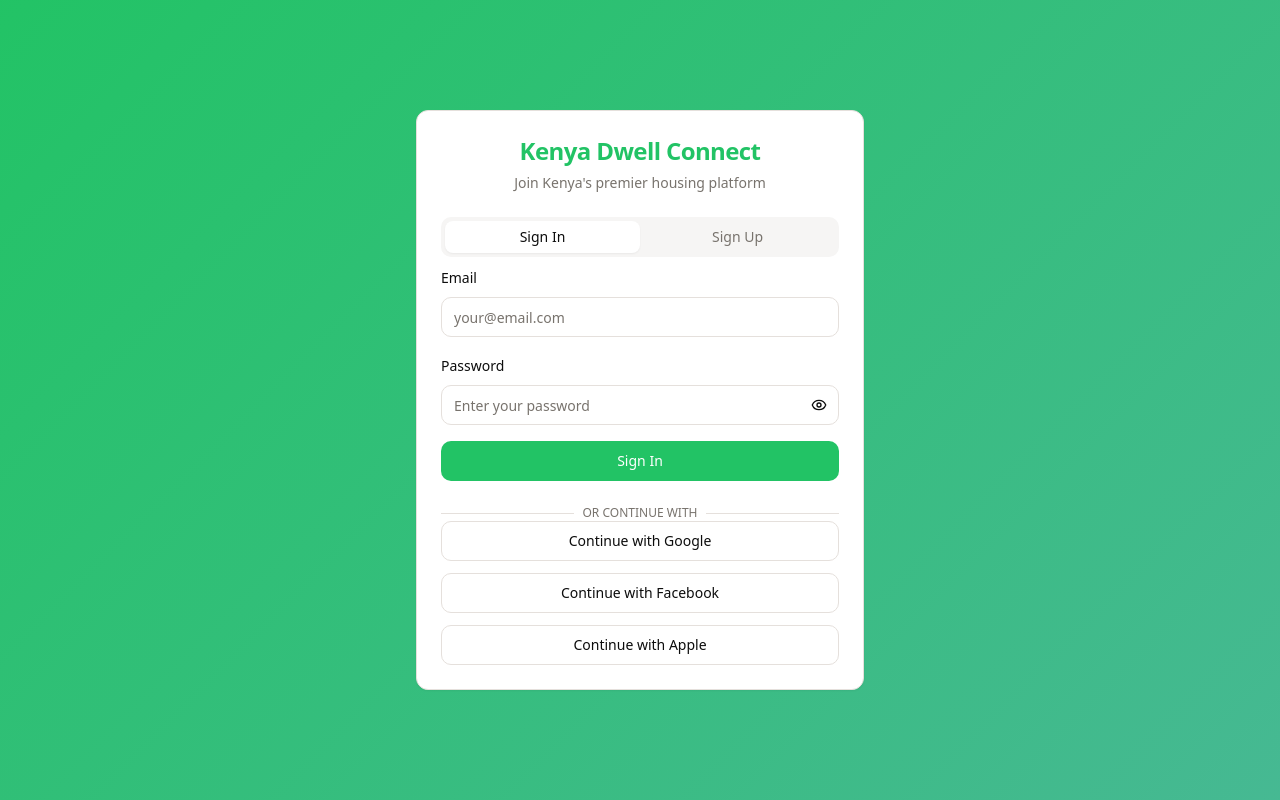
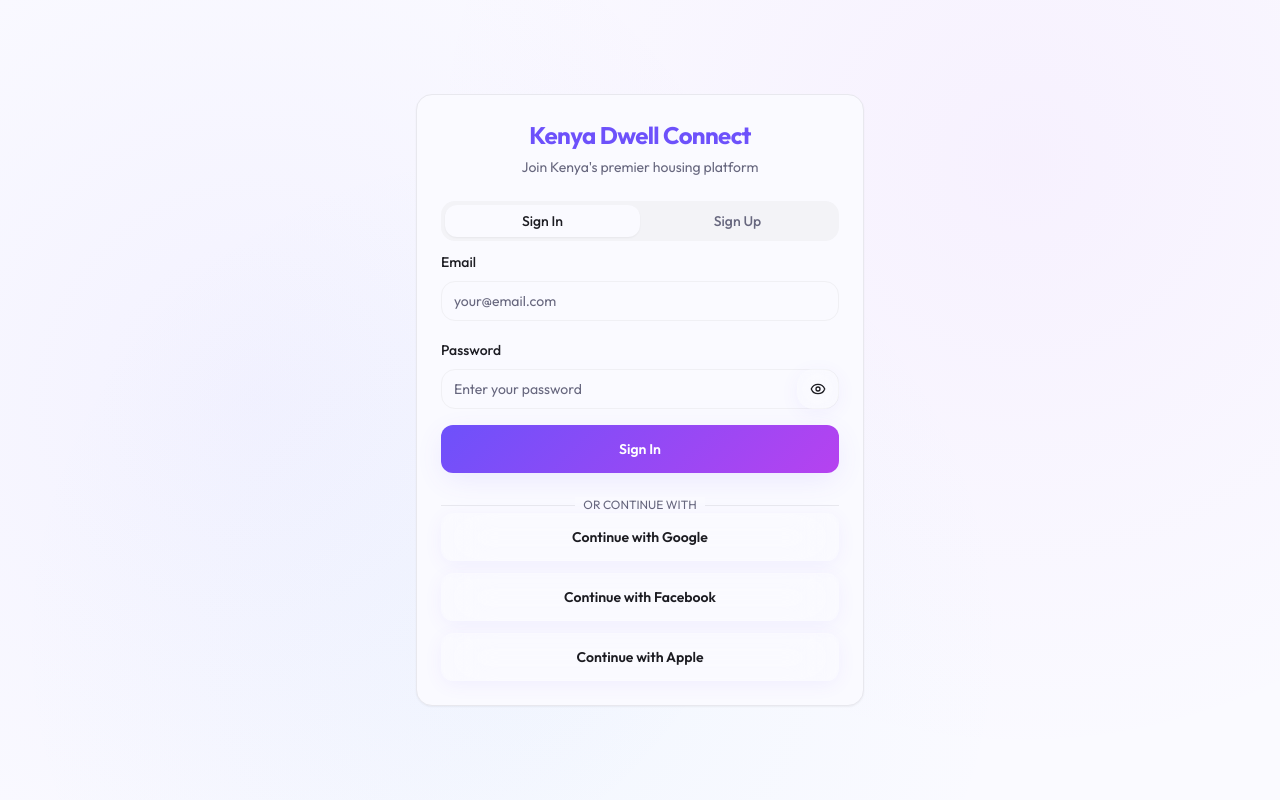
Before and after one commit to Jeffrey-Dev-max/kenya-dwell-connect, a React (Vite) app: page /auth in a window 1280 px wide. Built offline with nearby package versions, Linux system fonts and the light colour scheme.

Commit message:
Refactor UI and improve functionality

```diff
--- a/index.html
+++ b/index.html
@@ -15,6 +15,11 @@
     <meta name="twitter:card" content="summary_large_image" />
     <meta name="twitter:site" content="@lovable_dev" />
     <meta name="twitter:image" content="https://lovable.dev/opengraph-image-p98pqg.png" />
+
+    <!-- Google Fonts - Outfit -->
+    <link rel="preconnect" href="https://fonts.googleapis.com">
+    <link rel="preconnect" href="https://fonts.gstatic.com" crossorigin>
+    <link href="https://fonts.googleapis.com/css2?family=Outfit:wght@300;400;500;600;700;800&display=swap" rel="stylesheet">
   </head>
 
   <body>
--- a/src/components/ui/button.tsx
+++ b/src/components/ui/button.tsx
@@ -5,25 +5,26 @@ import { cva, type VariantProps } from "class-variance-authority"
 import { cn } from "@/lib/utils"
 
 const buttonVariants = cva(
-  "inline-flex items-center justify-center gap-2 whitespace-nowrap rounded-md text-sm font-medium ring-offset-background transition-colors focus-visible:outline-none focus-visible:ring-2 focus-visible:ring-ring focus-visible:ring-offset-2 disabled:pointer-events-none disabled:opacity-50 [&_svg]:pointer-events-none [&_svg]:size-4 [&_svg]:shrink-0",
+  "inline-flex items-center justify-center gap-2 whitespace-nowrap rounded-xl text-sm font-semibold ring-offset-background transition-all duration-300 focus-visible:outline-none focus-visible:ring-2 focus-visible:ring-ring focus-visible:ring-offset-2 disabled:pointer-events-none disabled:opacity-50 [&_svg]:pointer-events-none [&_svg]:size-4 [&_svg]:shrink-0",
   {
     variants: {
       variant: {
-        default: "bg-primary text-primary-foreground hover:bg-primary/90",
+        default: "bg-gradient-hero text-white hover:shadow-glow hover:scale-105 shadow-medium",
         destructive:
-          "bg-destructive text-destructive-foreground hover:bg-destructive/90",
+          "bg-destructive text-destructive-foreground hover:bg-destructive/90 hover:shadow-glow",
         outline:
-          "border border-input bg-background hover:bg-accent hover:text-accent-foreground",
+          "border border-white/20 glass-card hover:bg-primary/10 hover:border-primary/30 hover:shadow-soft backdrop-blur-xl",
         secondary:
-          "bg-secondary text-secondary-foreground hover:bg-secondary/80",
-        ghost: "hover:bg-accent hover:text-accent-foreground",
-        link: "text-primary underline-offset-4 hover:underline",
+          "bg-gradient-sunset text-white hover:shadow-glow hover:scale-105 shadow-medium",
+        ghost: "glass-card hover:bg-primary/10 hover:shadow-soft backdrop-blur-xl border border-white/10",
+        link: "text-primary underline-offset-4 hover:underline hover:scale-105",
+        premium: "bg-gradient-aurora text-white hover:shadow-glow hover:scale-105 shadow-strong",
       },
       size: {
-        default: "h-10 px-4 py-2",
-        sm: "h-9 rounded-md px-3",
-        lg: "h-11 rounded-md px-8",
-        icon: "h-10 w-10",
+        default: "h-12 px-6 py-3",
+        sm: "h-10 rounded-lg px-4 py-2",
+        lg: "h-14 rounded-xl px-8 py-4 text-base",
+        icon: "h-12 w-12",
       },
     },
     defaultVariants: {
--- a/src/index.css
+++ b/src/index.css
@@ -2,64 +2,71 @@
 @tailwind components;
 @tailwind utilities;
 
-/* Kenya Dwell Connect Design System - Inspired by Kenyan landscape and culture */
+/* Elegant Modern Design System - Luxury Property Platform */
 
 @layer base {
   :root {
-    /* Kenya-inspired color palette */
-    --background: 0 0% 100%;
-    --foreground: 0 0% 5%;
+    /* Modern elegant color palette */
+    --background: 240 100% 99%;
+    --foreground: 240 10% 12%;
 
-    /* Card and surface colors */
-    --card: 0 0% 100%;
-    --card-foreground: 0 0% 5%;
-    --popover: 0 0% 100%;
-    --popover-foreground: 0 0% 5%;
+    /* Card and surface colors with glass effect */
+    --card: 240 100% 99%;
+    --card-foreground: 240 10% 12%;
+    --popover: 240 100% 99%;
+    --popover-foreground: 240 10% 12%;
 
-    /* Primary colors - Green nature palette */
-    --primary: 145 70% 45%; /* Rich forest green */
-    --primary-foreground: 0 0% 100%;
-    --primary-light: 145 60% 55%;
-    --primary-dark: 145 80% 35%;
+    /* Sophisticated primary colors */
+    --primary: 250 95% 65%; /* Elegant purple-blue */
+    --primary-foreground: 240 100% 99%;
+    --primary-light: 250 85% 75%;
+    --primary-dark: 250 95% 55%;
 
-    /* Secondary colors - Complementary earth tones */
-    --secondary: 120 50% 40%; /* Deep emerald */
-    --secondary-foreground: 0 0% 100%;
-    --secondary-light: 120 40% 50%;
+    /* Rich secondary colors */
+    --secondary: 280 85% 60%; /* Deep violet */
+    --secondary-foreground: 240 100% 99%;
+    --secondary-light: 280 75% 70%;
 
-    /* Accent colors - Natural accents */
-    --accent: 160 45% 50%; /* Sage green */
-    --accent-foreground: 0 0% 100%;
-    --accent-warm: 90 60% 45%; /* Olive green */
+    /* Accent colors - Luxurious tones */
+    --accent: 200 85% 65%; /* Ocean blue */
+    --accent-foreground: 240 100% 99%;
+    --accent-warm: 320 70% 65%; /* Rose gold */
 
-    /* Neutral tones - Inspired by Kenyan earth */
-    --muted: 30 10% 96%;
-    --muted-foreground: 30 5% 45%;
-    --border: 30 15% 88%;
-    --input: 30 15% 88%;
+    /* Refined neutral tones */
+    --muted: 240 20% 96%;
+    --muted-foreground: 240 10% 45%;
+    --border: 240 15% 92%;
+    --input: 240 15% 95%;
 
     /* Status colors */
-    --destructive: 0 70% 50%;
-    --destructive-foreground: 0 0% 100%;
-    --success: 145 70% 45%;
-    --success-foreground: 0 0% 100%;
-    --warning: 45 85% 55%;
-    --warning-foreground: 0 0% 5%;
+    --destructive: 0 85% 60%;
+    --destructive-foreground: 240 100% 99%;
+    --success: 140 70% 55%;
+    --success-foreground: 240 100% 99%;
+    --warning: 45 95% 65%;
+    --warning-foreground: 240 10% 12%;
 
     /* Interactive elements */
-    --ring: 145 70% 45%;
-    --radius: 0.75rem;
+    --ring: 250 95% 65%;
+    --radius: 1rem;
 
-    /* Gradients inspired by Kenyan landscapes */
-    --gradient-sunset: linear-gradient(135deg, hsl(90 60% 45%), hsl(120 50% 40%));
-    --gradient-savanna: linear-gradient(180deg, hsl(145 60% 55%), hsl(120 55% 40%));
-    --gradient-forest: linear-gradient(135deg, hsl(145 70% 45%), hsl(160 45% 50%));
-    --gradient-hero: linear-gradient(135deg, hsl(145 70% 45%), hsl(90 60% 45%));
+    /* Elegant gradient collection */
+    --gradient-sunset: linear-gradient(135deg, hsl(320 70% 65%), hsl(280 85% 60%));
+    --gradient-ocean: linear-gradient(135deg, hsl(200 85% 65%), hsl(250 95% 65%));
+    --gradient-aurora: linear-gradient(135deg, hsl(250 95% 65%), hsl(280 85% 60%), hsl(320 70% 65%));
+    --gradient-hero: linear-gradient(135deg, hsl(250 95% 65%), hsl(280 85% 60%));
+    --gradient-glass: linear-gradient(135deg, rgba(255, 255, 255, 0.1), rgba(255, 255, 255, 0.05));
 
-    /* Shadows with green tones */
-    --shadow-soft: 0 4px 20px -2px hsl(145 70% 45% / 0.1);
-    --shadow-medium: 0 8px 30px -4px hsl(145 70% 45% / 0.15);
-    --shadow-strong: 0 16px 40px -8px hsl(145 70% 45% / 0.2);
+    /* Sophisticated shadows */
+    --shadow-soft: 0 4px 20px -2px hsl(250 95% 65% / 0.08);
+    --shadow-medium: 0 8px 30px -4px hsl(250 95% 65% / 0.12);
+    --shadow-strong: 0 16px 40px -8px hsl(250 95% 65% / 0.16);
+    --shadow-glow: 0 0 40px hsl(250 95% 65% / 0.15);
+
+    /* Glass morphism effects */
+    --glass-border: rgba(255, 255, 255, 0.2);
+    --glass-bg: rgba(255, 255, 255, 0.05);
+    --glass-backdrop: blur(20px);
 
     /* Animation variables */
     --transition-smooth: all 0.3s cubic-bezier(0.4, 0, 0.2, 1);
@@ -77,61 +84,86 @@
   }
 
   .dark {
-    --background: 145 25% 8%;
-    --foreground: 145 15% 95%;
+    --background: 240 15% 8%;
+    --foreground: 240 10% 95%;
 
-    --card: 145 25% 10%;
-    --card-foreground: 145 15% 95%;
+    --card: 240 20% 10%;
+    --card-foreground: 240 10% 95%;
 
-    --popover: 145 25% 10%;
-    --popover-foreground: 145 15% 95%;
+    --popover: 240 20% 10%;
+    --popover-foreground: 240 10% 95%;
 
-    --primary: 145 60% 65%;
-    --primary-foreground: 145 25% 8%;
-    --primary-light: 145 50% 70%;
-    --primary-dark: 145 70% 55%;
+    --primary: 250 95% 70%;
+    --primary-foreground: 240 15% 8%;
+    --primary-light: 250 85% 80%;
+    --primary-dark: 250 95% 60%;
 
-    --secondary: 120 45% 25%;
-    --secondary-foreground: 145 15% 95%;
-    --secondary-light: 120 35% 35%;
+    --secondary: 280 85% 65%;
+    --secondary-foreground: 240 15% 8%;
+    --secondary-light: 280 75% 75%;
 
-    --muted: 145 20% 15%;
-    --muted-foreground: 145 10% 70%;
+    --muted: 240 15% 15%;
+    --muted-foreground: 240 10% 70%;
 
-    --accent: 160 40% 35%;
-    --accent-foreground: 145 15% 95%;
-    --accent-warm: 90 50% 35%;
+    --accent: 200 85% 70%;
+    --accent-foreground: 240 15% 8%;
+    --accent-warm: 320 70% 70%;
 
-    --destructive: 0 65% 45%;
-    --destructive-foreground: 145 15% 95%;
+    --destructive: 0 85% 65%;
+    --destructive-foreground: 240 10% 95%;
 
-    --success: 145 60% 55%;
-    --success-foreground: 145 15% 95%;
+    --success: 140 70% 60%;
+    --success-foreground: 240 10% 95%;
 
-    --warning: 45 80% 50%;
-    --warning-foreground: 145 25% 8%;
+    --warning: 45 95% 70%;
+    --warning-foreground: 240 15% 8%;
 
-    --border: 145 20% 20%;
-    --input: 145 20% 20%;
-    --ring: 145 60% 65%;
+    --border: 240 15% 20%;
+    --input: 240 15% 18%;
+    --ring: 250 95% 70%;
 
-    --sidebar-background: 145 30% 6%;
-    --sidebar-foreground: 145 15% 95%;
-    --sidebar-primary: 145 60% 65%;
-    --sidebar-primary-foreground: 145 25% 8%;
-    --sidebar-accent: 145 25% 12%;
-    --sidebar-accent-foreground: 145 15% 95%;
-    --sidebar-border: 145 20% 20%;
-    --sidebar-ring: 145 60% 65%;
+    --glass-bg: rgba(255, 255, 255, 0.03);
+    --glass-border: rgba(255, 255, 255, 0.1);
+
+    --sidebar-background: 240 20% 6%;
+    --sidebar-foreground: 240 10% 95%;
+    --sidebar-primary: 250 95% 70%;
+    --sidebar-primary-foreground: 240 15% 8%;
+    --sidebar-accent: 240 20% 12%;
+    --sidebar-accent-foreground: 240 10% 95%;
+    --sidebar-border: 240 15% 20%;
+    --sidebar-ring: 250 95% 70%;
   }
 }
 
 @layer base {
   * {
-    @apply border-border;
+    @apply border-border font-outfit;
   }
 
   body {
-    @apply bg-background text-foreground;
+    @apply bg-background text-foreground font-outfit;
+    background-image: radial-gradient(circle at 20% 50%, hsl(250 95% 65% / 0.05) 0%, transparent 50%),
+                      radial-gradient(circle at 80% 20%, hsl(280 85% 60% / 0.05) 0%, transparent 50%),
+                      radial-gradient(circle at 40% 80%, hsl(200 85% 65% / 0.05) 0%, transparent 50%);
+    min-height: 100vh;
   }
 }
+
+@layer utilities {
+  .glass-card {
+    @apply bg-white/5 backdrop-blur-xl border border-white/10 shadow-soft;
+  }
+
+  .glass-card-dark {
+    @apply dark:bg-white/5 dark:backdrop-blur-xl dark:border-white/10;
+  }
+
+  .hover-glow {
+    @apply hover:shadow-glow transition-all duration-300;
+  }
+
+  .text-gradient {
+    @apply bg-gradient-aurora bg-clip-text text-transparent;
+  }
+}
--- a/tailwind.config.ts
+++ b/tailwind.config.ts
@@ -18,6 +18,9 @@ export default {
 			}
 		},
 		extend: {
+			fontFamily: {
+				'outfit': ['Outfit', 'sans-serif'],
+			},
 			colors: {
 				border: 'hsl(var(--border))',
 				input: 'hsl(var(--input))',
@@ -77,14 +80,16 @@ export default {
 			},
 			backgroundImage: {
 				'gradient-sunset': 'var(--gradient-sunset)',
-				'gradient-savanna': 'var(--gradient-savanna)',
-				'gradient-forest': 'var(--gradient-forest)',
-				'gradient-hero': 'var(--gradient-hero)'
+				'gradient-ocean': 'var(--gradient-ocean)',
+				'gradient-aurora': 'var(--gradient-aurora)',
+				'gradient-hero': 'var(--gradient-hero)',
+				'gradient-glass': 'var(--gradient-glass)'
 			},
 			boxShadow: {
 				'soft': 'var(--shadow-soft)',
 				'medium': 'var(--shadow-medium)',
-				'strong': 'var(--shadow-strong)'
+				'strong': 'var(--shadow-strong)',
+				'glow': 'var(--shadow-glow)'
 			},
 			transitionTimingFunction: {
 				'smooth': 'var(--transition-smooth)',
```
Also changed, not shown: src/components/HeroSection.tsx (+41 -35 lines), src/components/ImageCarousel.tsx (+15 -14 lines), src/components/Navigation.tsx (+28 -26 lines), src/components/PropertyCard.tsx (+28 -20 lines), src/pages/Properties.tsx (+42 -33 lines).
